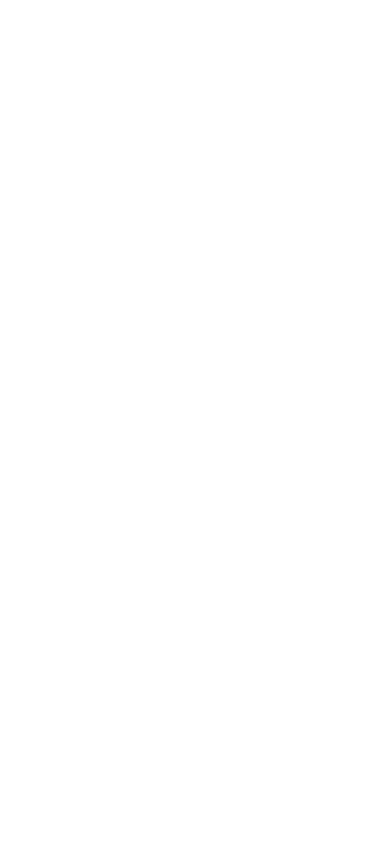
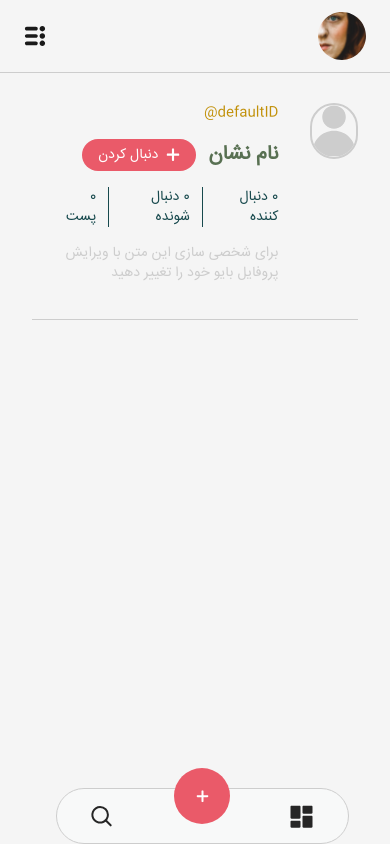
Before and after one commit to Arefe-Ehyaee/Collegegram, a React (Create React App) app in the folder cg-react/: page /users in a window 390 px wide. Before the commit this address had no page. Built offline with nearby package versions, Linux system fonts and the light colour scheme; no server answers.

Commit message:
Resolve "Responsive design of some of the previous components and layouts"

```diff
--- a/cg-react/package.json
+++ b/cg-react/package.json
@@ -23,6 +23,7 @@
     "react-scripts": "5.0.1",
     "react-toastify": "^10.0.5",
     "recoil": "^0.7.7",
+    "swiper": "^11.1.9",
     "typescript": "^4.4.2",
     "web-vitals": "^2.1.0",
     "zod": "^3.23.8"
--- a/cg-react/src/App.tsx
+++ b/cg-react/src/App.tsx
@@ -9,6 +9,8 @@ import ProfilePage from "./components/profile-page/ProfilePage";
 import PostsPage from "./components/Posts/PostsPage";
 import { ToastContainer } from "react-toastify";
 import "react-toastify/dist/ReactToastify.css";
+import UsersProfilePage from "./components/Users/UsersProfilePage";
+
 
 export default function App() {
   return (
@@ -24,6 +26,7 @@ export default function App() {
           <Route path="/checkYourEmail" element={<CheckYourEmail />} />
           <Route path="/userprofile" element={<ProfilePage />} />
           <Route path="/posts" element={<PostsPage />} />
+          <Route path="/users" element={<UsersProfilePage />} />
         </Routes>
 
         <ToastContainer bodyClassName="toastBody" />
--- /dev/null
+++ b/cg-react/src/components/ButtonComponentH32.tsx
@@ -0,0 +1,21 @@
+import React from "react";
+
+interface ButtonProps {
+  text: string;
+  iconsrc: string|null;
+  styling?: string;
+  handleOnClick?: React.MouseEventHandler<HTMLButtonElement>;
+}
+const CustomButtonH32: React.FC<ButtonProps> = ({ text, iconsrc, styling,handleOnClick }) => {
+  return (
+    <button onClick={handleOnClick}
+      className={`h-[32px] flex items-center gap-2 rounded-2xl py-2 px-4 text-sm font-isf subpixel-antialiased ${styling}`}
+      dir="rtl"
+    >
+      {iconsrc && <img src={iconsrc} alt="logo" className="h-3.5 w-3.5" />}
+      {text}
+    </button>
+  );
+};
+
+export default CustomButtonH32;
--- a/cg-react/src/components/NavbarMobile.tsx
+++ b/cg-react/src/components/NavbarMobile.tsx
@@ -8,17 +8,21 @@ import tags from "../assets/icons/tag.svg"
 import { useState } from "react";
 import MobileHamMenu from "./MobileHamMenu";
 
+interface NavbarMobileProps {
+  isMenuOpen: boolean;
+  toggleMenu: () => void;
+}
 
-const NavbarMobile: React.FC = () => {
+const NavbarMobile: React.FC<NavbarMobileProps> = ({ isMenuOpen, toggleMenu }) => {
 
-  const [isMenuOpen, setIsMenuOpen] = useState(false);
+  // const [isMenuOpen, setIsMenuOpen] = useState(false);
 
-  const toggleMenu = () => {
-    setIsMenuOpen(prevState => !prevState);
-  };
+  // const toggleMenu = () => {
+  //   setIsMenuOpen(prevState => !prevState);
+  // };
 
   return (
-    <div className="fixed top-0 w-full bg-okhra-200 md:hidden">
+    <div className="fixed top-0 w-full bg-khakeshtari-100 border-b border-khakeshtari-400 md:hidden">
       <div className="flex justify-between px-6 py-3">
         <button onClick={toggleMenu}>
           <img src={hamMenu} alt="menu" />
--- /dev/null
+++ b/cg-react/src/components/Posts/ImageCarousel.tsx
@@ -0,0 +1,31 @@
+import { Swiper, SwiperSlide } from 'swiper/react';
+
+import 'swiper/css';
+interface Image {
+    src: string;
+    alt: string;
+  }
+
+interface ImageCarouselProps {
+    images: Image[];
+  }
+
+  const ImageCarousel: React.FC<ImageCarouselProps> = ({ images }) => {
+    return (
+      <Swiper
+        spaceBetween={10}
+        slidesPerView={1}
+        navigation
+        pagination={{ clickable: true }}
+        className=" md:w-[520px] md:h-[376px]"
+      >
+        {images.map((image, index) => (
+          <SwiperSlide key={index}>
+            <img src={image.src} alt={image.alt} className="w-full h-auto object-cover" />
+          </SwiperSlide>
+        ))}
+      </Swiper>
+    );
+  };
+
+  export default ImageCarousel;
--- a/cg-react/src/components/Posts/ShowPostModal.tsx
+++ b/cg-react/src/components/Posts/ShowPostModal.tsx
@@ -1,23 +1,35 @@
 import AvatarName from "../AvatarName";
 import CustomButtonH36 from "../ButtonComponentH36";
 import whitePen from "../../assets/icons/whitePen.svg";
-import post from "../../assets/Images/post.png";
 import DesktopCaption from "./DesktopCaption";
+import ImageCarousel from './ImageCarousel';
+import rect4 from "../../assets/Images/Rectangle 70.png"
+import rect5 from "../../assets/Images/Rectangle 71.png"
+import rect6 from "../../assets/Images/Rectangle 72.png"
+interface Image {
+  src: string;
+  alt: string;
+}
 
 interface ShowPostModalProps {
-  onClose: Function;
+  onClose: () => void;
   children?: React.ReactNode;
-  photo: {
-    src: string;
-    alt: string;
-  };
+  photo: Image;
 }
 
-const ShowPostModal = ({ photo, onClose, children }: ShowPostModalProps) => {
+const ShowPostModal: React.FC<ShowPostModalProps> = ({ photo, onClose, children }) => {
+  const images: Image[] = [
+    { src: rect4, alt: "Description of Rectangle 70" },
+    { src: rect5, alt: "Description of Rectangle 71" },
+    { src: rect6, alt: "Description of Rectangle 72" }
+  ];
+
   return (
     <div className="max-w-[1200px]" dir="rtl">
       <div className="grid grid-cols-1 md:grid-cols-2 gap-3">
-        <img src={photo.src} alt="post" className="rounded-lg w-full h-auto md:w-[520px] md:h-[376px]" />
+        <div className="w-full h-auto md:w-[520px] md:h-[376px]">
+          <ImageCarousel images={images} />
+        </div>
         <div className="flex flex-col gap-3">
           <div className="flex items-center justify-between gap-12">
             <div>
--- a/cg-react/src/components/Posts/ShowPostsComponent.tsx
+++ b/cg-react/src/components/Posts/ShowPostsComponent.tsx
@@ -33,8 +33,6 @@ export default function ShowPostsComponent({ styling }: ShowPostsProps) {
   const [photos, setPhotos] = useState<Photo[]>(photoList);
   const [showPostModal, setPostShowModal] = useState(false);
   const [selectedPhoto, setSelectedPhoto] = useState<Photo | null>(null);
-
-  const isMobile = window.innerWidth <= 768;
 
   const handleOnClick = (photo: Photo) => {
     setSelectedPhoto(photo);
--- /dev/null
+++ b/cg-react/src/components/Users/UsersProfilePage.tsx
@@ -0,0 +1,10 @@
+import MainLayout from "../MainLayout"
+import SideNavbarComponent from "../SideNavbarComponent"
+import UsersProfilePageComponent from "./UsersProfilePageComponent"
+
+export default function UsersProfilePage () {
+
+    return (
+        <MainLayout mainComponents={UsersProfilePageComponent()} navBar={SideNavbarComponent()}/>
+    )
+}
--- /dev/null
+++ b/cg-react/src/components/Users/UsersProfilePageComponent.tsx
@@ -0,0 +1,106 @@
+import { useEffect, useState } from "react";
+import { useRecoilState } from "recoil";
+import { userProfileAtom } from "../../user-actions/atoms";
+import { useFetchWrapper } from "../../user-actions/fetch-wrapper";
+import CustomButtonH32 from "../ButtonComponentH32";
+import add from "../../assets/icons/add.svg";
+import CustomButtonH36 from "../ButtonComponentH36";
+
+export default function ProfilePageComponent() {
+  const [showEditModal, setShowEditModal] = useState(false);
+  const [userProfile, setUserProfile] = useRecoilState(userProfileAtom);
+  const fetchWrapper = useFetchWrapper();
+
+  const [clickedFollow, setClickedFollow] = useState(false);
+  const [iconVisible, setIconVisible] = useState(true);
+
+  const handleButtonClicked = () => {
+    setClickedFollow((prevState) => !prevState);
+    setIconVisible((prevState) => !prevState);
+  };
+
+  useEffect(() => {
+    async function fetchUserProfile() {
+      try {
+        const response = await fetchWrapper.get(
+          "http://5.34.194.155:4000/users/profile",
+        );
+        const profileData = response.data;
+        setUserProfile((prevProfile) => ({
+          ...prevProfile,
+          username:
+            profileData.username !== null && profileData.username !== undefined
+              ? profileData.username
+              : prevProfile.username,
+          avatar:
+            profileData.avatar_url !== null &&
+            profileData.avatar_url !== undefined
+              ? profileData.avatar_url
+              : prevProfile.avatar,
+          first_name:
+            profileData.first_name !== null &&
+            profileData.first_name !== undefined
+              ? profileData.first_name
+              : prevProfile.first_name,
+          last_name:
+            profileData.last_name !== null &&
+            profileData.last_name !== undefined
+              ? profileData.last_name
+              : prevProfile.last_name,
+
+          bio:
+            profileData.bio !== null && profileData.bio !== undefined
+              ? profileData.bio
+              : prevProfile.bio,
+        }));
+      } catch (error) {
+        console.error("Error fetching user profile:", error);
+      }
+    }
+
+    fetchUserProfile();
+  }, [setUserProfile, showEditModal]);
+  return (
+    <div dir="rtl">
+      <div className="ml-16 border-b border-khakeshtari-400 py-9 max-sm:ml-8 max-sm:mr-8">
+        <div className="flex items-center justify-between space-x-4 max-sm:flex-col">
+          <div className="flex items-center gap-8">
+            <img
+              src={userProfile.avatar}
+              alt="avatar"
+              className="h-[136px] w-[136px] rounded-full border-2 border-khakeshtari-400 max-sm:h-[56px] max-sm:w-[56px] max-sm:self-baseline"
+            />
+            <div className="ml-4">
+              <p className="text-right text-sm text-tala" dir="ltr">
+                {`@${userProfile.username}`}
+              </p>
+              <div className="flex gap-x-3 items-center mt-4 ">
+                <h3 className="text-xl font-bold text-sabz-100">
+                  {`${userProfile.first_name} ${userProfile.last_name}`}
+                </h3>
+                <CustomButtonH32
+                  text={clickedFollow ? "دنبال نکردن" : "دنبال کردن"}
+                  iconsrc={iconVisible ? add : null}
+                  styling={clickedFollow ? "bg-khakeshtari-100 ml-1 border border-okhra-200 text-okhra-200" : " bg-okhra-200 ml-1 text-white"}
+                  handleOnClick={handleButtonClicked}
+                ></CustomButtonH32>
+              </div>
+              <div className="mt-4 flex gap-x-3 text-sm font-normal text-sabz-200">
+                <span className="border-l pl-3">
+                  {userProfile.followers} دنبال کننده
+                </span>
+                <span className="border-l pl-3">
+                  {userProfile.followings} دنبال شونده
+                </span>
+                <span className="pl-3">{userProfile.postCount} پست</span>
+              </div>
+              <p className="mt-4 text-sm text-khakeshtari-400 max-sm:justify-self-center">
+                {userProfile.bio}
+              </p>
+            </div>
+          </div>
+        </div>
+      </div>
+    </div>
+  );
+}
--- a/cg-react/src/components/mainLayout.tsx
+++ b/cg-react/src/components/mainLayout.tsx
@@ -1,6 +1,7 @@
 import rcLogo from "../assets/icons/rclogo.svg";
 import NavbarMobile from "./NavbarMobile";
 import BottomNavbarMobile from "./BottonNavbarMobile";
+import { useState } from "react";
 
 interface MainLayoutProps {
   mainComponents?: JSX.Element;
@@ -9,6 +10,12 @@ interface MainLayoutProps {
 }
 
 const MainLayout: React.FC<MainLayoutProps>  = ({ mainComponents, navBar, children }) => {
+  const [isMenuOpen, setIsMenuOpen] = useState(false);
+
+  const toggleMenu = () => {
+    setIsMenuOpen(prevState => !prevState);
+  };
+
   return (
     <div className="flex min-h-screen bg-khakeshtari-100">
       <div className="w-3/4 max-md:mt-[67px] max-md:w-full">
@@ -23,8 +30,8 @@ const MainLayout: React.FC<MainLayoutProps>  = ({ mainComponents, navBar, childr
       </div>
       <div className="block w-1/4 max-md:hidden">{navBar}</div>
       {children}
-      <NavbarMobile></NavbarMobile>
-      <BottomNavbarMobile></BottomNavbarMobile>
+      <NavbarMobile isMenuOpen={isMenuOpen} toggleMenu={toggleMenu} />
+      {!isMenuOpen && <BottomNavbarMobile />}
 
     </div>
   );
```
Also changed, not shown: 1 other file (tests, documents, lock files or other folders).
